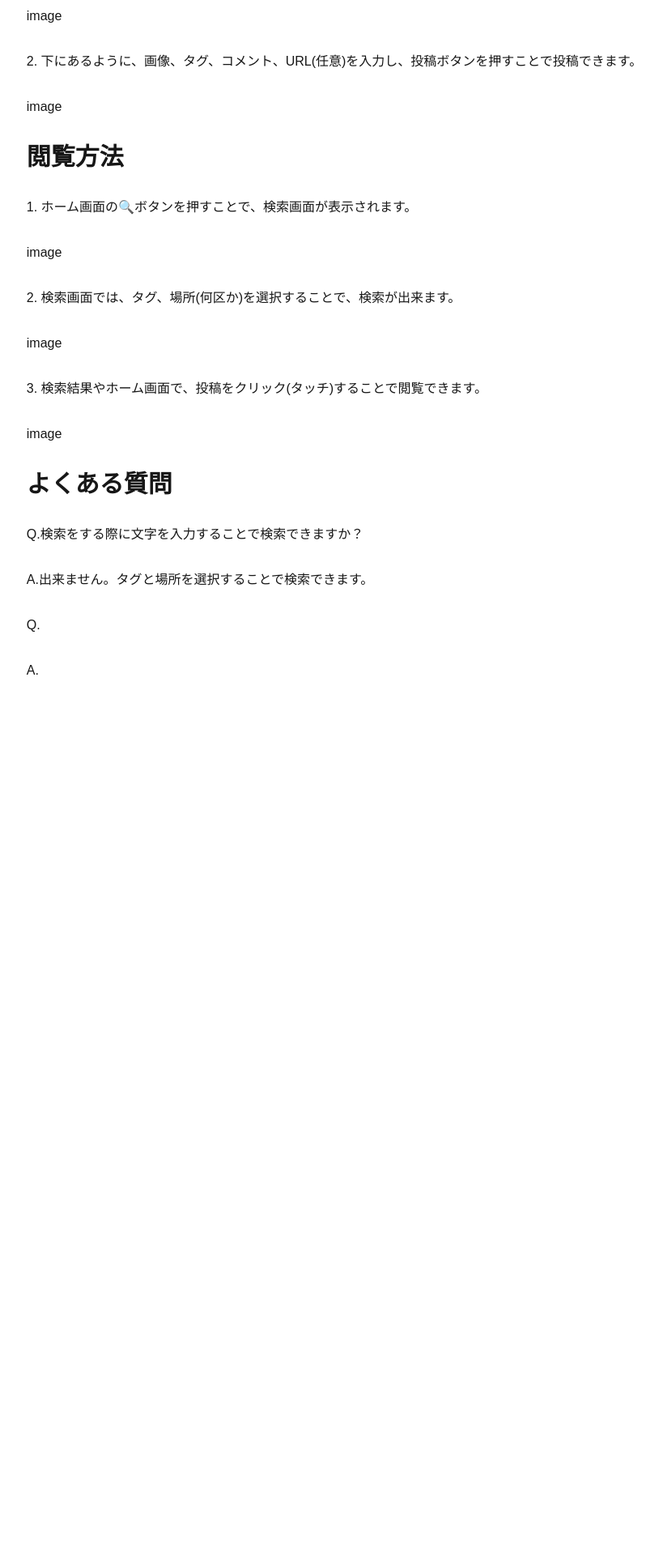
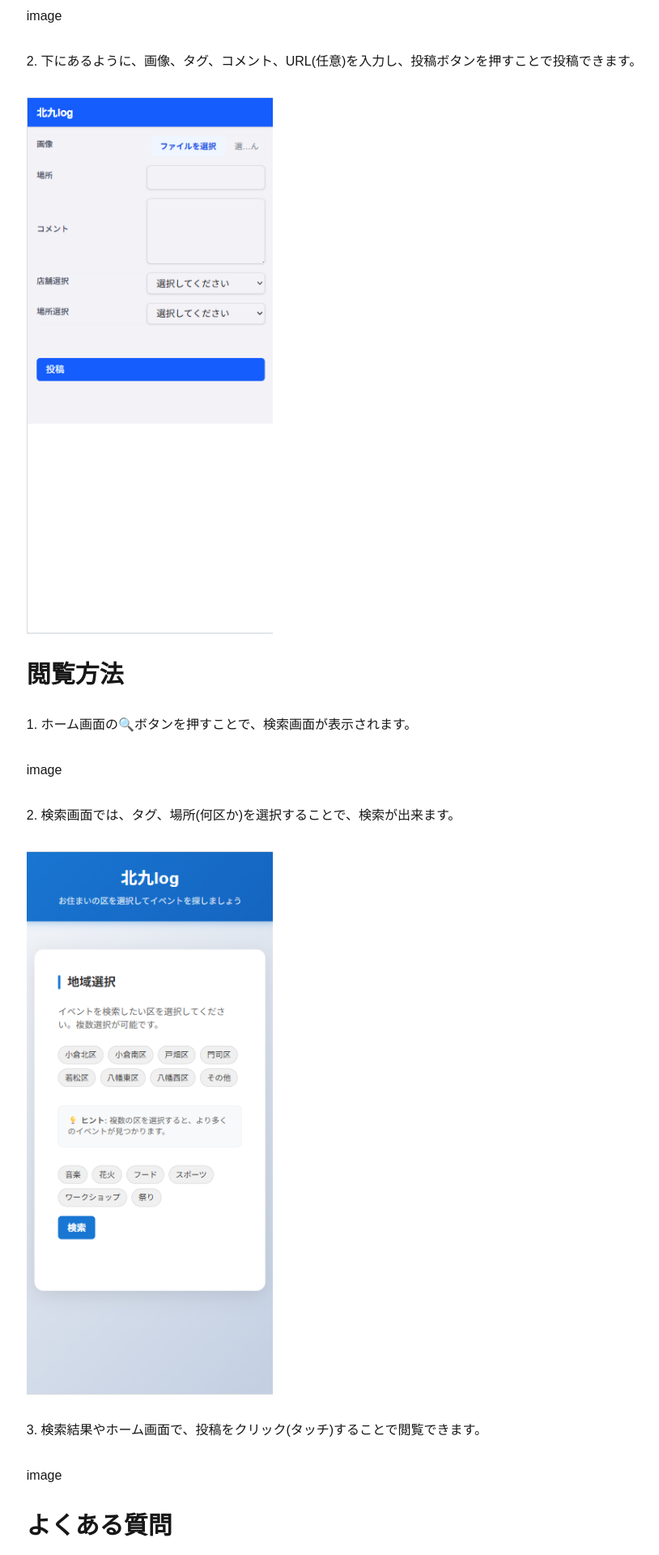
Before and after one commit to DIGIT-2025-NEXT/deokure, a Next.js app: page /ifu in a window 1280 px wide. Shown: the part 380-2300 px from the top of the page at 81% size, without its empty margins (227-1041 px from the left). Before the commit the page ends 1384 px from the top, so only its background shows below. Built offline with nearby package versions, Linux system fonts and the light colour scheme.

Commit message:
説明画面の一部画像挿入、ホームへのリンク追加

```diff
--- a/app/ifu/page.tsx
+++ b/app/ifu/page.tsx
@@ -4,13 +4,16 @@ import * as React from 'react';
 import { styled, alpha, ThemeProvider, createTheme } from '@mui/material/styles';
 import Link from "next/link";
 import { Search, Plus , HelpCircle} from "lucide-react";
+import Image from 'next/image';
 
 export default function Home() {
   return (
       <>
        {/* ヘッダー */}
        <header className="w-full flex justify-between items-center bg-blue-600 text-white px-4 py-3 shadow">
+        <a href="http://localhost:3000/">
         <h1 className="text-lg font-bold">北九log</h1>
+        </a>
         <Link
         href="/ifu"
         className="bg-blue-500 text-white p-4 rounded-full shadow-lg hover:bg-blue-700"
@@ -39,9 +42,13 @@ export default function Home() {
             <p>
                 2. 下にあるように、画像、タグ、コメント、URL(任意)を入力し、投稿ボタンを押すことで投稿できます。
             </p>
-            <p>
-                image
-            </p>
+            <img
+            src="/ifu_2.png"
+            alt="投稿画面"
+            width={400}
+            height={200}
+            style={{ width: '40%', height: 'auto' }}
+            />
         <p className="text-3xl font-bold">
             閲覧方法
         </p>
@@ -54,9 +61,13 @@ export default function Home() {
             <p>
                 2. 検索画面では、タグ、場所(何区か)を選択することで、検索が出来ます。
             </p>
-            <p>
-                image
-            </p>
+            <img
+            src="/ifu_4.png"
+            alt="検索画面"
+            width={400}
+            height={200}
+            style={{ width: '40%', height: 'auto' }}
+            />
             <p>
                 3. 検索結果やホーム画面で、投稿をクリック(タッチ)することで閲覧できます。
             </p>
```
Also changed, not shown: public/ifu_2.png (added), public/ifu_4.png (added).
